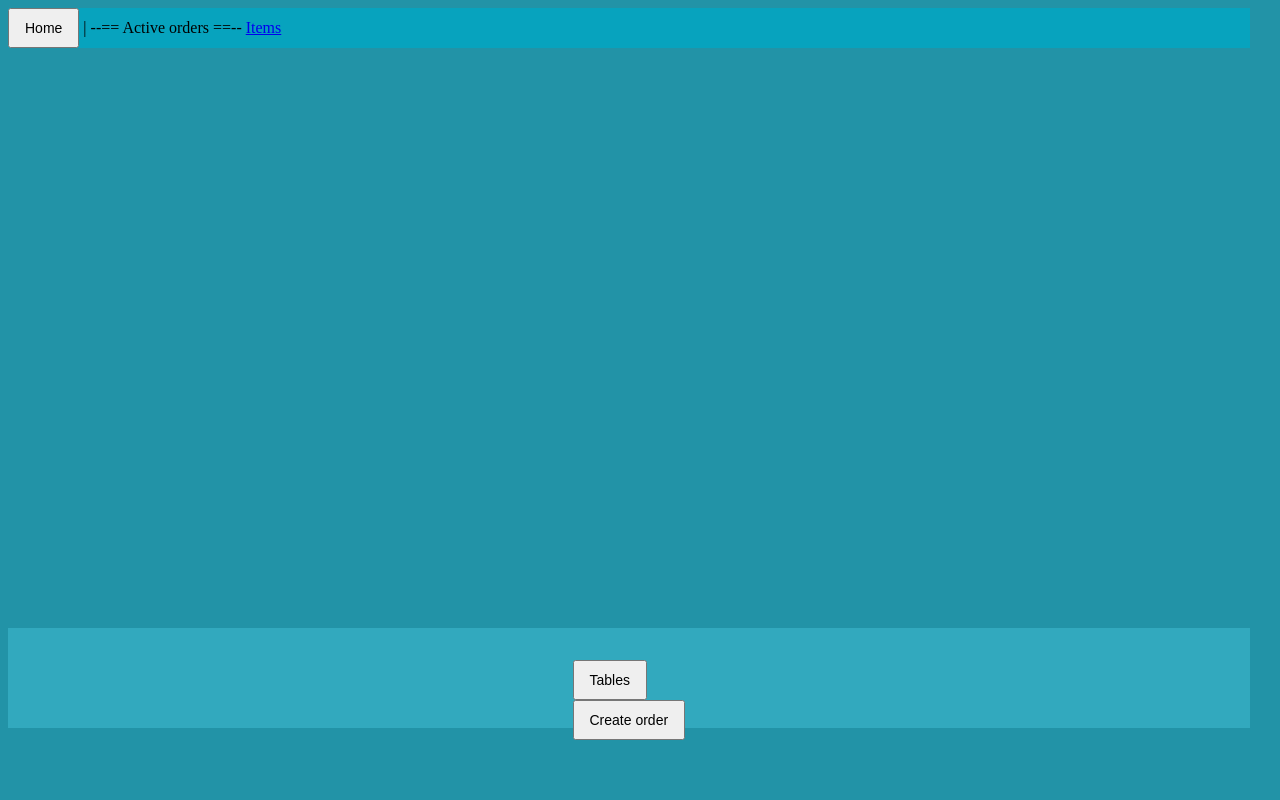
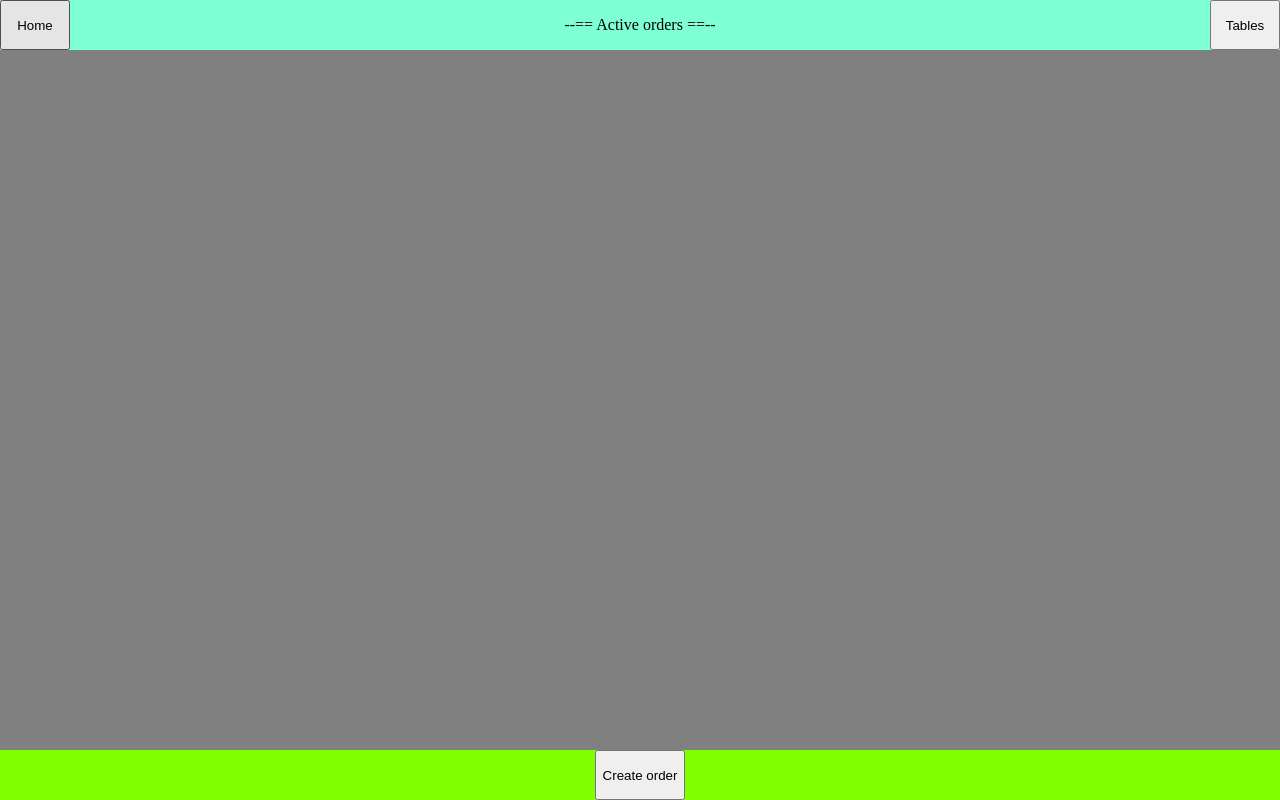
Before and after one commit to Rezink1n/ElArtesanoPOS, a FastAPI app: template templates/orders.html in a window 1280 px wide. Run offline with FastAPI, Linux system fonts and the light colour scheme; the template is opened without the code that fills it, so the values that code supplies are empty.

Commit message:
Trying to make a frontend

```diff
--- a/main.py
+++ b/main.py
@@ -26,7 +26,7 @@ app = FastAPI()
 templates = Jinja2Templates(directory="templates")
 app.mount("/static", StaticFiles(directory="static", html=True), name="static")
 # dbtool = DBtool(host="mongodb://root:password@good-mongo")
-dbtool = DBtool()
+dbtool = DBtool(port=27071)
 t = Table(dbtool)
 o = Order(dbtool)
 i = Item(dbtool)
@@ -42,7 +42,12 @@ i = Item(dbtool)
 async def tableInfo(request: Request, table: str):
     table_info = await t.getInfo(table)
     items = table_info["items"]
-    return templates.TemplateResponse("table-info.html", {"request": request, "table": table_info, "items": items})
+    menu_list_raw = await i.getAllInfo()
+    item_names = {}
+    for menu in menu_list_raw:
+        item_names[menu["_id"]] = menu["name"]
+    print(item_names)
+    return templates.TemplateResponse("table-info.html", {"request": request, "table": table_info, "items": items, "names": item_names})
 
 
 @app.get('/tables')
--- a/static/style.css
+++ b/static/style.css
@@ -1,72 +1,91 @@
-.grid-container {
-  display: grid;
-  margin-top: 20px;
-  gap: 10px 10px;
-  grid-template-columns: auto auto auto;
-  grid-template-rows: auto auto auto auto auto;
-  justify-content: space-evenly;
+html {
+    background-color: gray;
 }
 
-/* .html {
-    display: grid;
-    gap: 5px 5px;
-    background: rgb(84, 87, 87);
-    grid-template-columns: auto;
-    grid-template-rows: auto auto auto;
-    justify-content: space-evenly;
-} */
-
-.button {
-    padding: 10px 15px 10px 15px;
-    font-size: 14px;
+body {
+    background-color: goldenrod;
 }
 
-.button-item {
-    padding: 10px 20px 10px 20px;
-    font-size: 15px;
+header {
+    background-color: aquamarine;
+    position: fixed;
+    top: 0;
+    left: 0;
+    height: 50px;
+    width: 100%;
+    display: flex;
+    justify-content: space-between;
+    align-items: center;
 }
 
-.button_minus {
-    padding: 10px 10px 5px 10px;
-    background: rgb(255, 145, 145);
-}
-
-.button_create {
-    padding: 10px 20px 10px 20px;
-    background: rgb(124, 255, 98);
+main {
+    background-color: brown;
+    position: fixed;
+    width: 100%;
+    top: 50px;
+    left: 0;
 }
 
 footer {
-    background: rgb(50, 169, 190);
-    display:  grid;
-    grid-template-columns: auto;
-    grid-template-rows: auto auto;
-    justify-content: space-around;
+    background-color: chartreuse;
+    position: fixed;
+    bottom: 0;
+    left: 0;
+    width: 100%;
+    text-align: center;
 }
 
-header {
-    background: rgb(7, 163, 190);
+.home-button {
+    height: 50px;
+    width: 70px;
 }
 
-main {
-    background: rgb(34, 147, 167);
-    width: 97vw;
-    height: 50vh;
+.tables-button {
+    height: 50px;
+    width: 70px;
 }
 
-body {
-    display: grid;
-    grid-template-columns: auto;
-    grid-template-rows: 40px auto 100px;
-    justify-content: center;
+.button-footer {
+    height: 50px;
     width: fit-content;
-    height: 90vh;
 }
 
-html {
-    background: rgb(34, 147, 167);
+.table-card {
+    min-height: 70px;
+    min-width: 50px;
+    text-align: center;
 }
 
-.order {
-    font-size: 18px;
+.tables {
+    margin: 10px 5px 5px 5px;
+    display: flex;
+    flex-direction: row;
+    justify-content: start;
+    flex-wrap: wrap;
+    gap: 5px;
 }
+
+.selector {
+    margin-top: 10px;
+    margin-left: 5px;
+    display: grid;
+    justify-content: center;
+}
+.order-items-container {
+    margin-top: 10px;
+    background-color: bisque;
+    display: grid;
+    row-gap: 10px;
+    grid-template-columns: repeat(3, 1fr);
+    grid-template-rows: repeat(6, 1fr);
+}
+
+.order-item {
+    background-color: blueviolet;
+    min-height: 70px;
+    min-width: 70px;
+    display: grid;
+    grid-template-columns: repeat(2, 1fr);
+    grid-template-rows: repeat(1, 1fr);
+    justify-content: center;
+}
--- a/templates/base.html
+++ b/templates/base.html
@@ -10,15 +10,16 @@
 </head>
 <body>
     <header>
-        <a href="/"><input class="button" type="button" value="Home"></a><span> | </span>
-        {% block header %}{% endblock %}
-        <p></p>
+        <a href="/"><input class="home-button" type="button" value="Home"></a>
+        </div class="header-content">
+            {% block header %}{% endblock %}
+        </div>
+        <a href="/tables"><input class="tables-button" type="button" value="Tables"></a>
     </header>
     <main>
         {% block main %}{% endblock %}
     </main>
     <footer>
-        <p></p>
         {% block footer %}{% endblock %}
     <footer>
 </body>
--- a/templates/item-info.html
+++ b/templates/item-info.html
@@ -1,7 +1,7 @@
 {% extends "base.html" %}
 {% block title %}{{ item._id }}{% endblock %}
 {% block header %}
-    <label>Item</label>
+    <label>Item: {{ item.name }}</label>
 {% endblock %}
 {% block main %}
     <p>#{{ item.place }}</p>
@@ -27,6 +27,3 @@
     </form>
 
 {% endblock %}
-{% block footer %}
-        <a href="/items">Items</a>
-{% endblock %}
--- a/templates/order-info.html
+++ b/templates/order-info.html
@@ -17,6 +17,5 @@
     </form>
 {% endblock %}
 {% block footer %}
-        <a href="/tables"><input class="button" type="button" value="Tables"></a>
-        <a href="/order"><input class="button" type="button" value="Create order"></a>
+        <a href="/order"><input class="button-footer" type="button" value="Create order"></a>
 {% endblock %}
--- a/templates/orders.html
+++ b/templates/orders.html
@@ -2,7 +2,6 @@
 {% block title %}Orders{% endblock %}
 {% block header %}
     <label>--== Active orders ==--</label>
-    <a href="/items">Items</a>
 {% endblock %}
 {% block main %}
     {% for order in orders %}
@@ -22,6 +21,5 @@
     {% endfor %}
 {% endblock %}
 {% block footer %}
-        <a href="/tables"><input class="button" type="button" value="Tables"></a>
-        <a href="/order"><input class="button" type="button" value="Create order"></a>
+        <a href="/order"><input class="button-footer" type="button" value="Create order"></a>
 {% endblock %}
--- a/templates/table-info.html
+++ b/templates/table-info.html
@@ -7,7 +7,7 @@
     <p>Status: {{ table.status }}<p>
     <p>-------------------</p>
     {% for item in items %}
-        <p>{{ item }}: {{ items[item] }}<p>
+        <p>{{ names[item] }}: {{ items[item] }}<p>
     {% endfor %}
     <p>==============<p>
     <p>Bill: {{ table.bill }}<p>
@@ -21,9 +21,8 @@
     </form>
 {% endblock %}
 {% block footer %}
-        <a href="/tables"><input class="button" type="button" value="Tables"></a>
         <form action="/order" method="get">
             <input type="text" value="{{ table._id }}" name="table" hidden="True"/>
-            <input class="button" type="submit" value="Create order"/>
+            <input class="button-footer" type="submit" value="Create order"/>
         </form>
 {% endblock %}
```
Also changed, not shown: static/style copy.css (added, +88 -0 lines), templates/order.html (+5 -3 lines), templates/tables.html (+6 -5 lines).
